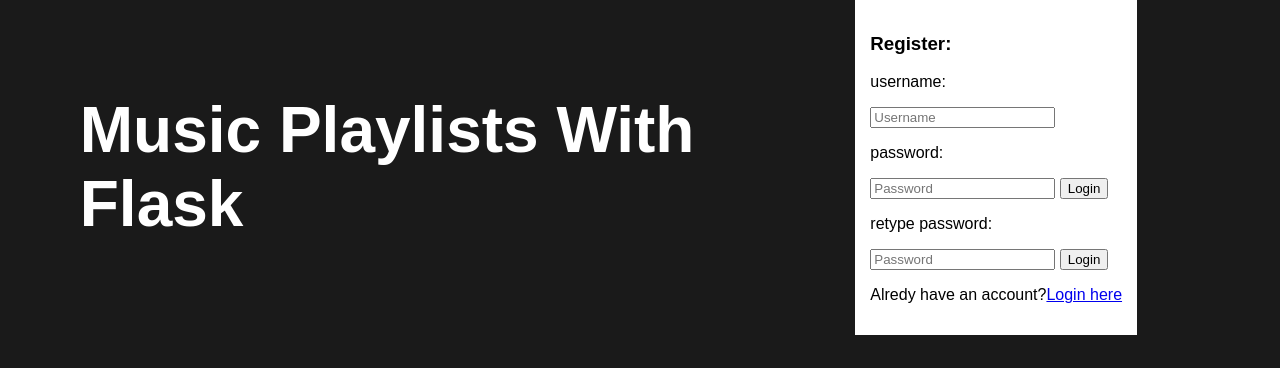
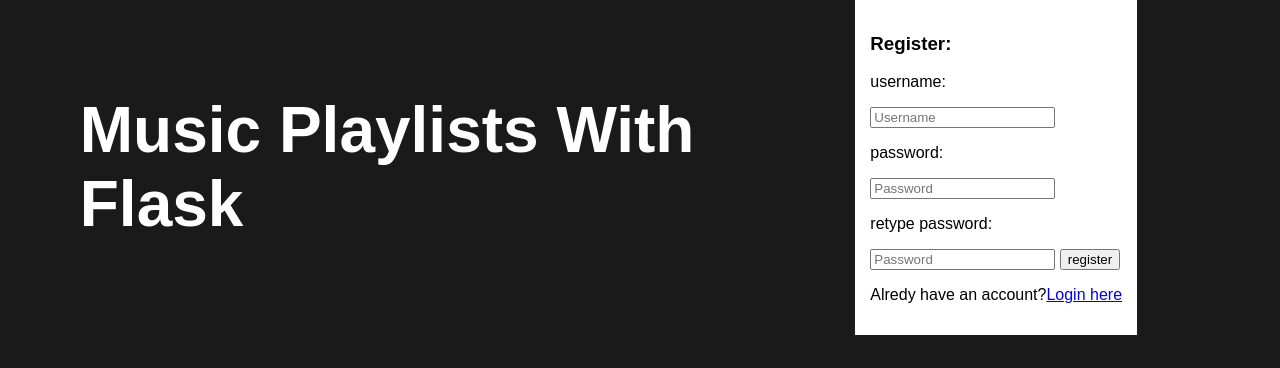
Before and after one commit to theglobehead/playlist-app-with-fastapi-react, a Flask app: page /register/ in a window 1280 px wide. Shown: the part 241-609 px from the top of the page. Run offline with Flask 2, Linux system fonts and the light colour scheme; some libraries are stand-ins or nearby versions.

Commit message:
updated the register page

```diff
--- a/main.py
+++ b/main.py
@@ -1,3 +1,4 @@
+from os import environ
 from flask import Flask, redirect
 from web.login_page import login_view
 from web.register_page import register_view
--- a/templates/register_page.html
+++ b/templates/register_page.html
@@ -4,7 +4,7 @@
     <link rel="stylesheet" href="{{ url_for('static', filename='css/login.css') }}">
 {% endblock %}
 
-{% block title %}Login page{% endblock %}
+{% block title %}Register page{% endblock %}
 
 {% block content %}
     <div class="login-main">
@@ -13,17 +13,16 @@
         </div>
         <div class="login-form">
             <h3>Register:</h3>
-            <form action="Login" method="post">
+            <form action="register" method="post">
                 <p>username:</p>
                 <input type="text" placeholder="Username" name="username" value="{{ request.form.username }}" required>
                 <p>password:</p>
                 <input type="password" placeholder="Password" name="password1" value="{{ request.form.password1 }}" required>
-                <input type="submit" value="Login">
                 <p>retype password:</p>
                 <input type="password" placeholder="Password" name="password2" value="{{ request.form.password2 }}" required>
-                <input type="submit" value="Login">
+                <input type="submit" value="register">
             </form>
-            <p>Alredy have an account?<a href="/login">Login here</a></p>
+            <p>Alredy have an account?<a href="/register">Login here</a></p>
         </div>
     </div>
 {% endblock %}
```
